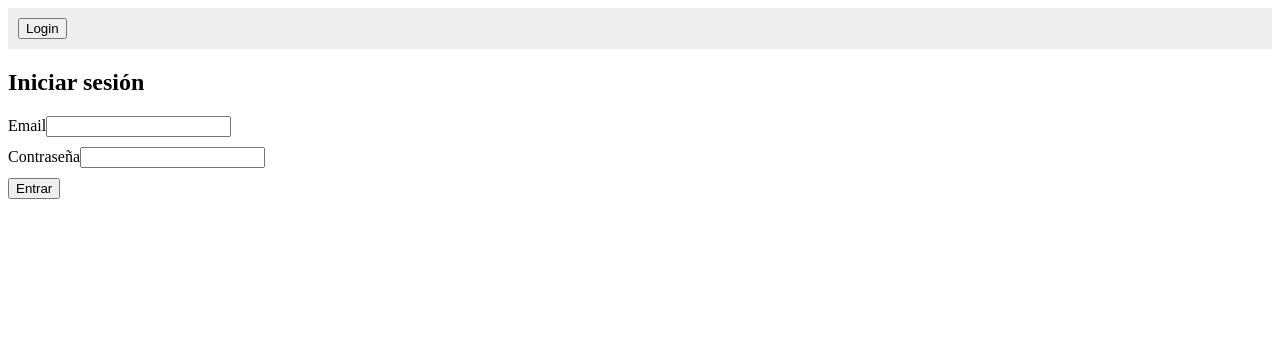
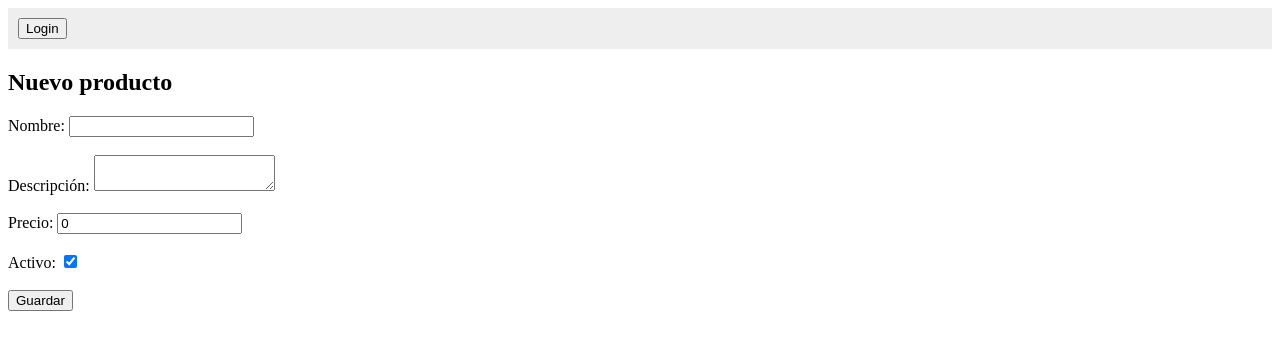
Before and after one commit to jamallo/E-commerce, an Angular app in the folder ecommerce-web/: page /productos/nuevo in a window 1280 px wide. Before the commit this address led to /login. Shown: the top 350 px of the page. Built offline with nearby package versions, Linux system fonts and the light colour scheme; no server answers.

Commit message:
CRUD productos completo con paginación, filtros y seguridad JWT

```diff
--- a/ecommerce-web/src/app/app.routes.ts
+++ b/ecommerce-web/src/app/app.routes.ts
@@ -13,7 +13,7 @@ export const routes: Routes = [
   { path: '', redirectTo: 'login', pathMatch: 'full'},
   { path: 'admin', component: AdminComponent, canActivate: [roleGuard]},
   { path: 'productos', component: ProductoListComponent},
-  { path: 'productos/nuevo', component: ProductoForm, canActivate: [authGuard], data: { role: 'ADMIN' }},
+  //{ path: 'productos/nuevo', component: ProductoForm, canActivate: [authGuard], data: { role: 'ADMIN' }},
   { path: 'productos/nuevo', loadComponent: () =>
     import('./core/productos/producto-form/producto-form')
     .then(m => m.ProductoForm)
--- a/ecommerce-web/src/app/core/productos/producto-form/producto-form.html
+++ b/ecommerce-web/src/app/core/productos/producto-form/producto-form.html
@@ -1,41 +1,43 @@
 <h2>{{ modoEdicion  ? 'Editar producto' : 'Nuevo producto' }}</h2>
 
-<form (ngSubmit)="guardar()">
+<form [formGroup]="form" (ngSubmit)="guardar()">
 
   <label>
     Nombre:
-    <input type="text" [(ngModel)]="producto.nombre" name="nombre" required/>
+    <input type="text" formControlName="nombre"/>
   </label>
 
   <br><br>
 
   <label>
     Descripción:
-    <textarea [(ngModel)]="producto.descripcion" name="descripcion"></textarea>
+    <textarea formControlName="descripcion"></textarea>
   </label>
 
   <br><br>
 
   <label>
     Precio:
-    <input type="number" [(ngModel)]="producto.precio" name="precio" required/>
+    <input type="number" formControlName="precio" required/>
   </label>
 
   <br><br>
 
   <label>
     Activo:
-    <input type="checkbox" [(ngModel)]="producto.activo" name="activo"/>
+    <input type="checkbox" formControlName="activo"/>
   </label>
 
   <br><br>
 
-  <button type="submit" [disabled]="cargando">
+  <button type="submit">
     Guardar
   </button>
 
 </form>
-
+@if (mensaje) {
+  <p style="color: green; font-weight: bold">{{ mensaje }}</p>
+}
 @if (error) {
   <p style="color: red"> {{ error }} </p>
 }
--- a/ecommerce-web/src/app/core/productos/producto-form/producto-form.ts
+++ b/ecommerce-web/src/app/core/productos/producto-form/producto-form.ts
@@ -23,6 +23,7 @@ export class ProductoForm implements OnInit{
 
   cargando = false;
   error = '';
+  mensaje = '';
 
   idProducto?: number;
   modoEdicion = false;
@@ -66,16 +67,31 @@ export class ProductoForm implements OnInit{
   guardar(): void {
     if (this.form.invalid) return;
 
+    this.cargando = true;
+    this.error = '';
+
     const producto = this.form.value;
 
-    if (this.modoEdicion && this.idProducto) {
-      this.productoService.actualizar(this.idProducto, producto)
-      .subscribe({
-        next: () => this.router.navigate(['/productos']),
-        error: err => console.error(err)});
-    } else {
-      this.productoService.crear(this.form.value)
-      .subscribe(() => this.router.navigate(['/productos']));
-    }
+    const peticion = this.modoEdicion && this.idProducto
+    ? this.productoService.actualizar(this.idProducto, producto)
+    : this.productoService.crear(producto);
+
+    peticion.subscribe({
+      next: () => {
+        this.cargando = false;
+        this.mensaje = this.modoEdicion
+        ? 'Producto actualizado correctamente'
+        : 'Producto creado correctamente';
+
+        setTimeout(() => {
+          this.router.navigate(['/productos']);
+        }, 800);
+      },
+      error: (err) => {
+        this.cargando = false;
+        this.error = 'Error al guardar el producto';
+        console.error(err);
+      }
+    });
   }
 }
--- a/ecommerce-web/src/app/core/productos/producto-list/producto-list.component.html
+++ b/ecommerce-web/src/app/core/productos/producto-list/producto-list.component.html
@@ -23,11 +23,19 @@
           <td>{{ producto.descripcion }}</td>
           <td>{{ producto.precio }} €</td>
           <td>{{ producto.activo ? 'Sí' : 'No' }}</td>
+          <!-- @if (authService.isAdmin()){ -->
           <td>
             <button [routerLink]="['/productos/editar', producto.id]">
               Editar
             </button>
           </td>
+          <td>
+            <button [routerLink]="['/productos/nuevo']">Nuevo producto</button>
+          </td>
+          <td>
+            <button (click)="eliminar(producto.id)">Eliminar</button>
+          </td>
+          <!-- } -->
         </tr>
       }
     </tbody>
--- a/ecommerce-web/src/app/core/productos/producto-list/producto-list.component.ts
+++ b/ecommerce-web/src/app/core/productos/producto-list/producto-list.component.ts
@@ -27,6 +27,7 @@ export class ProductoListComponent implements OnInit {
   tamanioPaginas = 10;
   sortBy = "id";
   direccion = 'ASC';
+
 
   filtros = {
     nombre: '',
@@ -96,7 +97,6 @@ export class ProductoListComponent implements OnInit {
         this.totalElementos = response.totalElementos;
         this.paginaActual = response.paginaActual;
         this.tamanioPaginas = response.tamanioPaginas;
-
         this.cargando = false;
       },
       error: (err) => {
@@ -106,6 +106,22 @@ export class ProductoListComponent implements OnInit {
     });
   }
 
+  eliminar(id: number): void {
+
+    if (!confirm('¿Seguro que deseas eliminar este producto?')) return;
+
+    this.productoService.eliminar(id).subscribe({
+      next: () => {
+        alert('Producto eliminado correctamente');
+        this.cargarProdutos();
+      },
+      error: err => {
+        alert('Error al eliminar el producto');
+        console.error(err);
+      }
+    });
+  }
+
   trackById(index: number, producto: Producto) {
     return producto.id;
   }
--- a/ecommerce-web/src/app/core/service/producto.service.ts
+++ b/ecommerce-web/src/app/core/service/producto.service.ts
@@ -25,6 +25,10 @@ export class ProductoService {
 
   actualizar(id: number, producto: Producto): Observable<Producto> {
     return this.http.put<Producto>(`${this.API_URL}/${id}`, producto);
+  }
+
+  eliminar(id: number) {
+    return this.http.delete<void>(`${this.API_URL}/${id}`);
   }
 
   listarPaginado(
```
Also changed, not shown: ecommerce-web/src/app/core/interceptors/jwt.interceptor.ts (line endings or trailing spaces).
